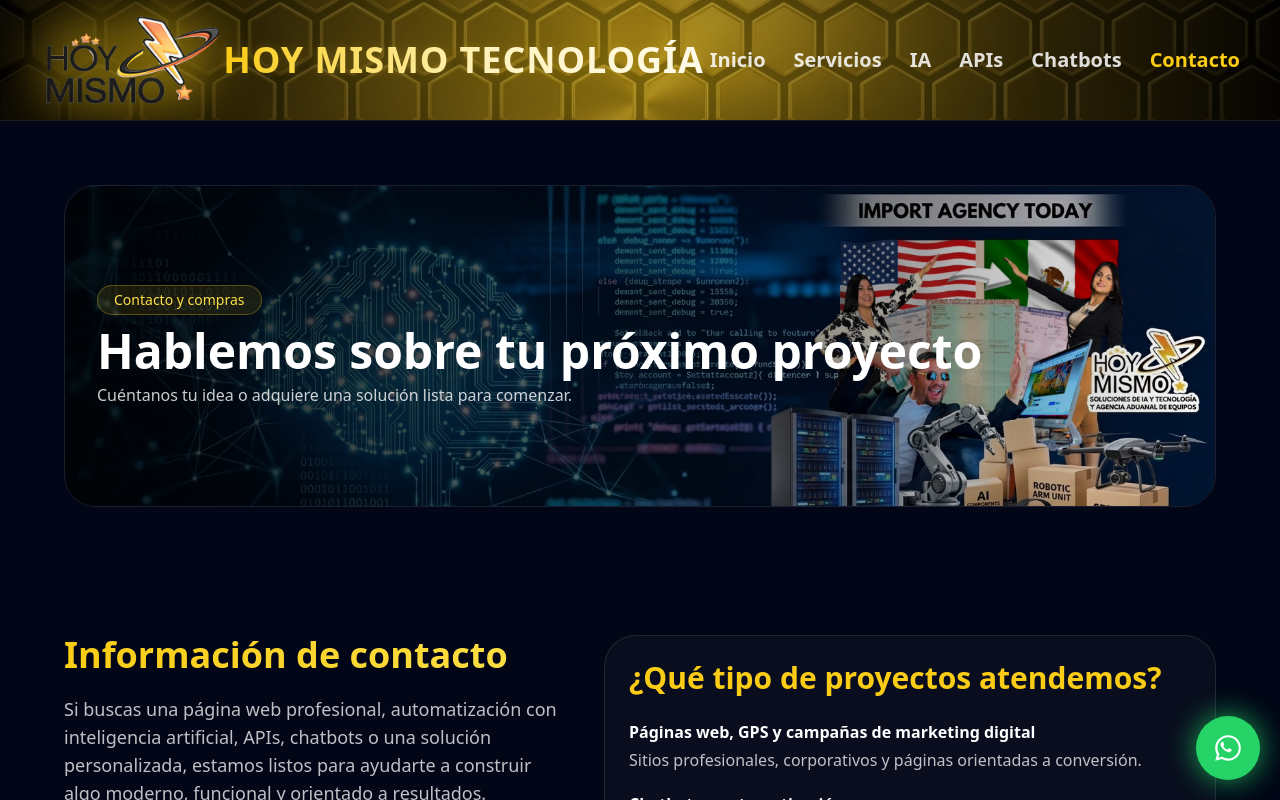
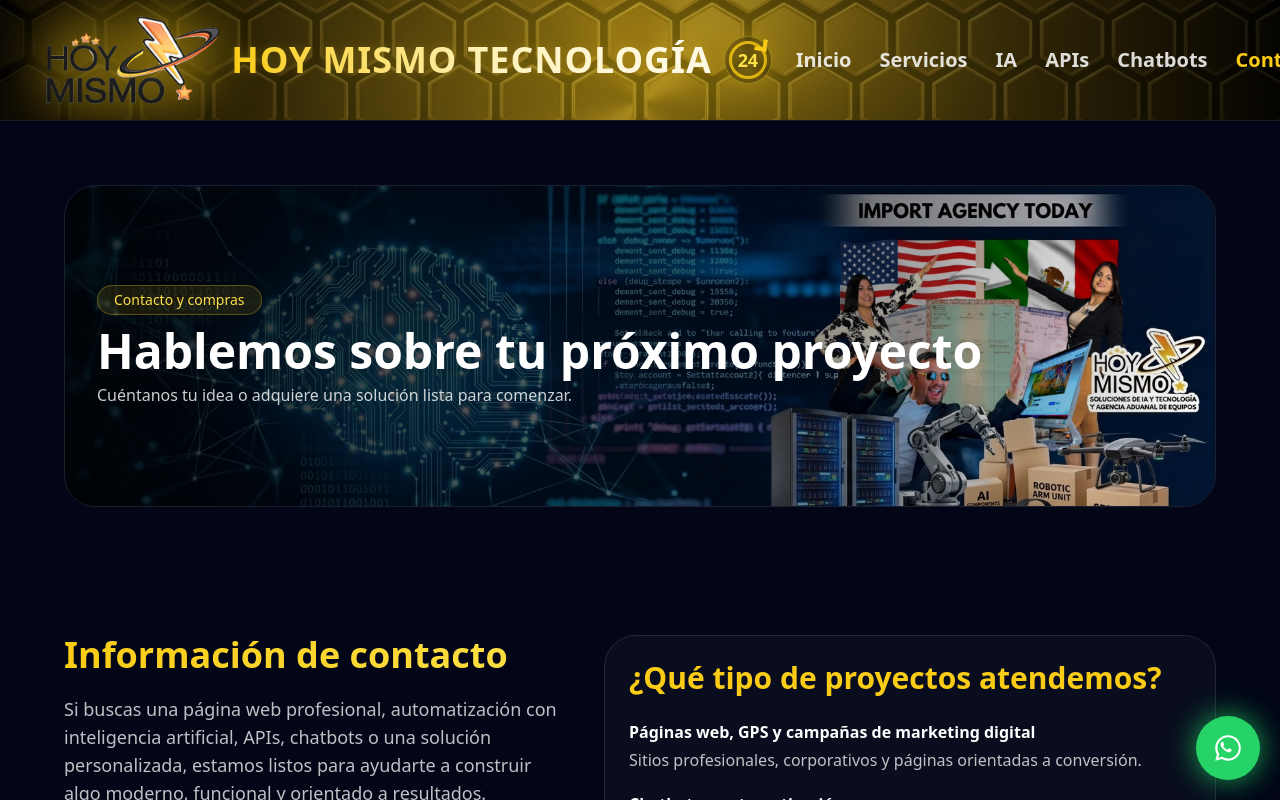
Before and after one commit to NocianDev/TecnologiasHoyMismo, a React (Vite) app: page /contacto in a window 1280 px wide. Shown: the top 800 px of the page. Built offline with nearby package versions, Linux system fonts and the light colour scheme.

Commit message:
Actualizacion flecha

```diff
--- a/src/components/Navbar.tsx
+++ b/src/components/Navbar.tsx
@@ -1,5 +1,22 @@
 import { Link, NavLink } from "react-router-dom";
 import { useState } from "react";
+
+function AvailabilityBadge() {
+  return (
+    <div className="relative hidden md:flex shrink-0">
+      <div className="absolute inset-0 rounded-full bg-yellow-400/20 blur-xl" />
+
+      <div className="relative flex h-[48px] w-[48px] items-center justify-center rounded-full border border-yellow-300/35 bg-black/30 shadow-[0_0_16px_rgba(250,204,21,0.16)] backdrop-blur-sm">
+        <div className="absolute inset-[4px] rounded-full border-[3px] border-yellow-400/80" />
+        <div className="absolute right-[4px] top-[2px] h-3 w-3 rotate-[98deg] border-r-[4px] border-t-[4px] border-yellow-400" />
+
+        <span className="relative z-10 text-[18px] font-black tracking-tight text-yellow-300 drop-shadow-[0_0_8px_rgba(250,204,21,0.35)]">
+          24
+        </span>
+      </div>
+    </div>
+  );
+}
 
 export default function Navbar() {
   const [open, setOpen] = useState(false);
@@ -26,17 +43,17 @@
           style={{ backgroundImage: "url('/images/Hexagonos2.png')" }}
         />
         <div className="absolute inset-0 bg-gradient-to-r from-black/85 via-yellow-400/35 to-black/80" />
-        {/* <div className="absolute inset-0 bg-gradient-to-b from-black/70 via-transparent to-black/80" /> */}
         <div className="absolute inset-0 bg-[radial-gradient(circle_at_center,rgba(250,204,21,0.25),transparent_60%)] blur-2xl" />
       </div>
 
-      <div className="relative z-10 mx-auto flex max-w-7xl items-center justify-between px-4 py-3 sm:px-6 lg:px-10">
+      <div className="relative z-10 mx-auto flex max-w-7xl items-center justify-between gap-6 px-4 py-3 sm:px-6 lg:px-10">
+        {/* LADO IZQUIERDO */}
         <Link
           to="/"
-          className="flex items-center gap-1"
+          className="flex shrink-0 items-center gap-3"
           onClick={closeMenu}
         >
-          <div className="relative">
+          <div className="relative shrink-0">
             <div className="absolute inset-0 rounded-full bg-yellow-400/30 blur-xl" />
             <img
               src="/images/Logo4.png"
@@ -45,12 +62,24 @@
             />
           </div>
 
-          <p className="brand-title text-xl font-extrabold tracking-wide sm:text-3xl md:text-4xl">
-            HOY MISMO TECNOLOGÍA
-          </p>
+          {/* Desktop: nombre en una sola línea + 24 pegado */}
+          <div className="hidden md:flex items-center gap-3 shrink-0">
+            <p className="brand-title whitespace-nowrap text-3xl font-extrabold leading-none tracking-wide lg:text-4xl">
+              HOY MISMO TECNOLOGÍA
+            </p>
+            <AvailabilityBadge />
+          </div>
+
+          {/* Mobile */}
+          <div className="md:hidden">
+            <p className="brand-title text-xl font-extrabold leading-none tracking-wide sm:text-2xl">
+              HOY MISMO TECNOLOGÍA
+            </p>
+          </div>
         </Link>
 
-        <nav className="hidden items-center gap-7 text-[17px] font-semibold md:flex lg:text-[20px]">
+        {/* LADO DERECHO */}
+        <nav className="hidden flex-1 items-center justify-end gap-5 text-[16px] font-semibold md:flex lg:gap-7 lg:text-[20px]">
           <NavLink to="/" className={navLinkClass}>Inicio</NavLink>
           <NavLink to="/servicios" className={navLinkClass}>Servicios</NavLink>
           <NavLink to="/ia" className={navLinkClass}>IA</NavLink>
--- a/src/pages/Home.tsx
+++ b/src/pages/Home.tsx
@@ -387,46 +387,7 @@
         </div>
       </section>
 
-      {/* PREGUNTAS FRECUENTES */}
-      <section className="section">
-        <div className="mx-auto max-w-3xl text-center">
-          <span className="badge">Preguntas frecuentes</span>
-          <h2 className="mt-5 text-4xl font-bold title-gradient">
-            Resolvemos lo que normalmente preguntan nuestros clientes
-          </h2>
-        </div>
 
-        <div className="mt-12 space-y-5">
-          <div className="card">
-            <h3 className="text-xl font-bold text-yellow-400">¿Solo hacen páginas web?</h3>
-            <p className="mt-3 text-white/75">
-              No. También desarrollamos automatizaciones, integraciones por API,
-              chatbots, asistentes inteligentes y sistemas personalizados según
-              las necesidades del proyecto.
-            </p>
-          </div>
-
-          <div className="card">
-            <h3 className="text-xl font-bold text-yellow-400">
-              ¿Pueden adaptar la solución a mi negocio?
-            </h3>
-            <p className="mt-3 text-white/75">
-              Sí. La idea es construir algo alineado a tu giro, tu imagen,
-              tus procesos y tus objetivos, no una plantilla genérica.
-            </p>
-          </div>
-
-          <div className="card">
-            <h3 className="text-xl font-bold text-yellow-400">
-              ¿Se puede escalar después?
-            </h3>
-            <p className="mt-3 text-white/75">
-              Sí. Dejamos bases preparadas para añadir nuevas funciones, módulos,
-              automatizaciones, formularios, conexiones o mejoras visuales.
-            </p>
-          </div>
-        </div>
-      </section>
 
       {/* CTA FINAL */}
       <section className="section pt-6">
```
